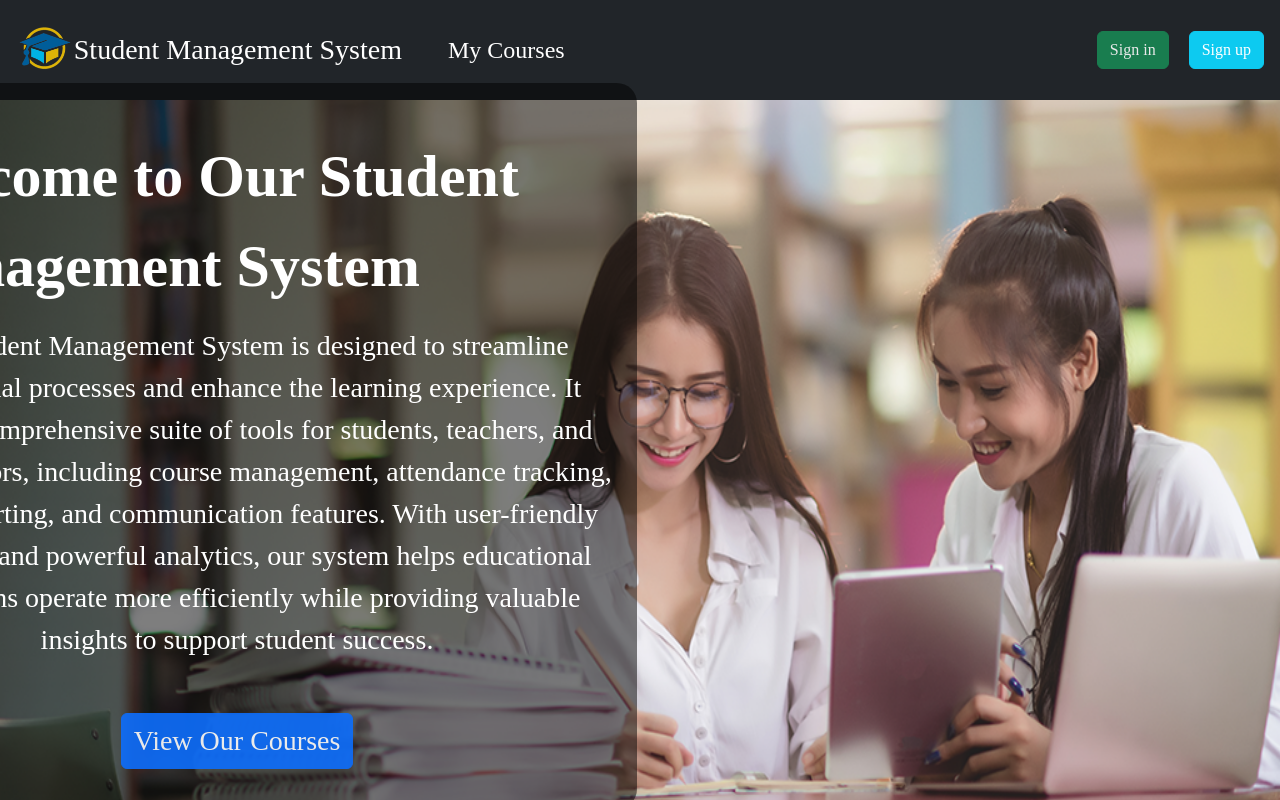
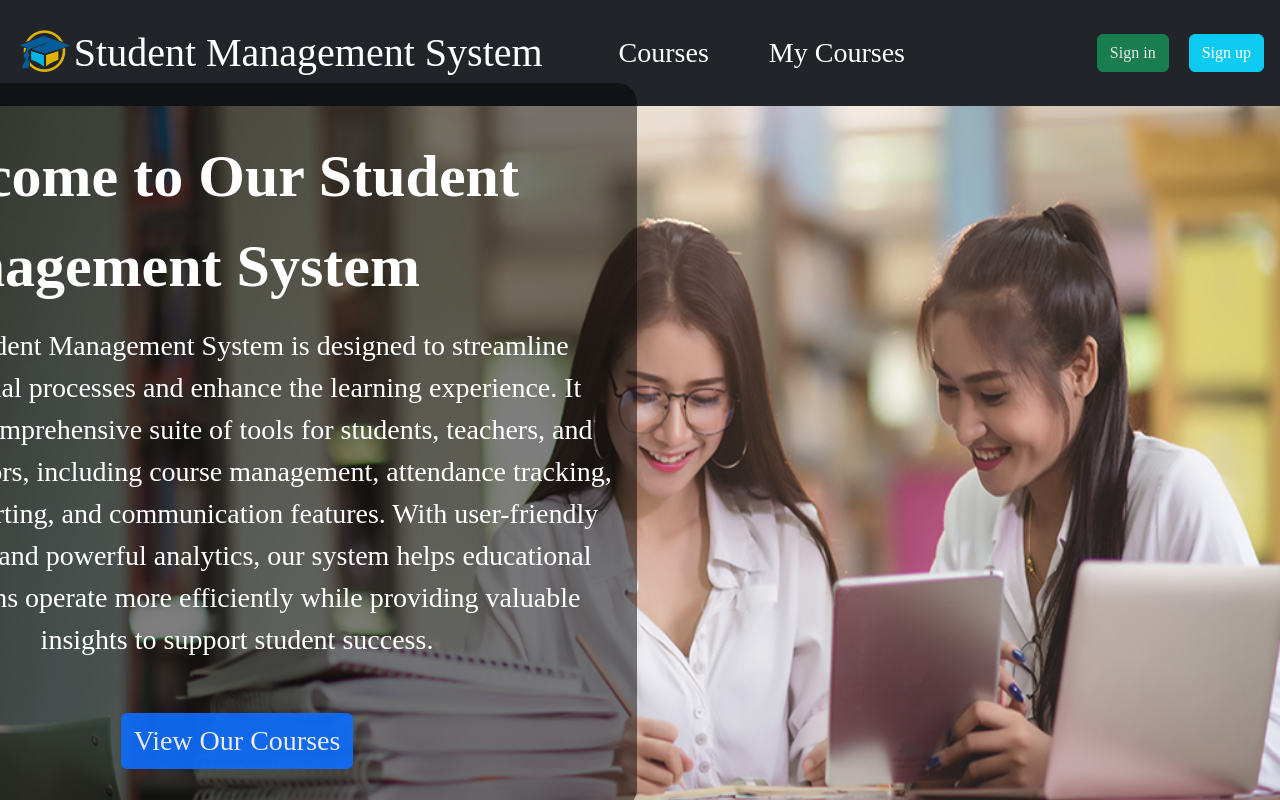
Before and after one commit to AnjanaTharanga24/springboot-react-student-management-system, a React (Create React App) app in the folder frontend/: page / in a window 1280 px wide. Shown: the top 800 px of the page. Built offline with nearby package versions, Linux system fonts and the light colour scheme; no server answers.

Commit message:
add new item to the navbar

```diff
--- a/frontend/src/components/Navbar.jsx
+++ b/frontend/src/components/Navbar.jsx
@@ -32,12 +32,19 @@ export default function Navbar() {
     <div>
       <nav className="navbar navbar-expand-lg navbar-light bg-dark p-3">
         <img src={logoImage} className="logo" />
-        <a className="navbar-brand text-white fs-3" href="/">
+        <a className="navbar-brand text-white fs-1" href="/">
           Student Management System
         </a>
-        <Link to="/my-courses" className="my-courses-link">
-          <p className="text-white my-courses-button fs-4 mt-3">My Courses</p>
-        </Link>
+
+        <div className="d-flex">
+          <Link to="/view-courses" className="my-courses-link">
+            <p className="text-white my-courses-button fs-3 mt-3">Courses</p>
+          </Link>
+          <Link to="/my-courses" className="my-courses-link">
+            <p className="text-white my-courses-button fs-3 mt-3">My Courses</p>
+          </Link>
+        </div>
+
         <div
           className="collapse navbar-collapse justify-content-end"
           id="navbarNav"
--- a/frontend/src/css/navbar.css
+++ b/frontend/src/css/navbar.css
@@ -82,7 +82,7 @@
 }
 
 .my-courses-button {
-  margin-left: 30px;
+  margin-left: 60px;
   align-items: center;
   justify-content: center;
   border-radius: 8px;
```
